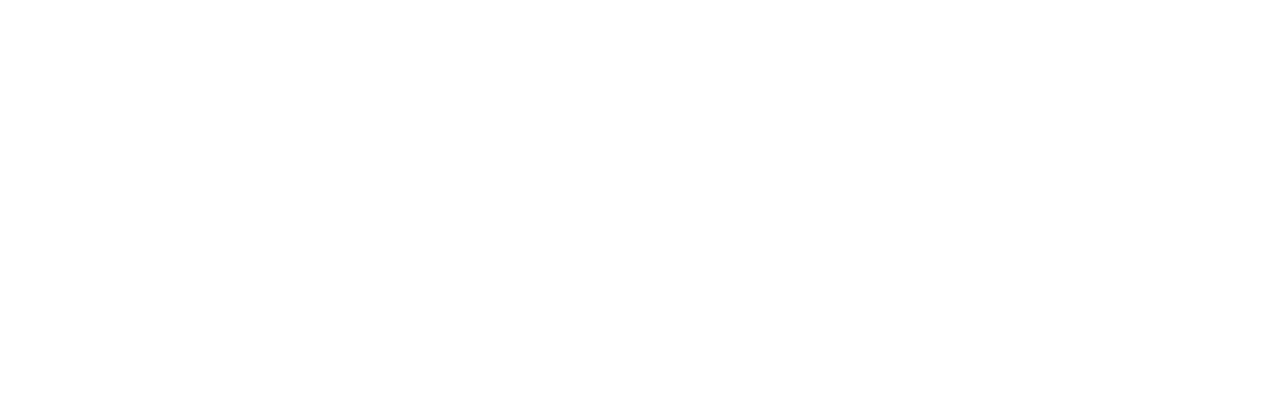
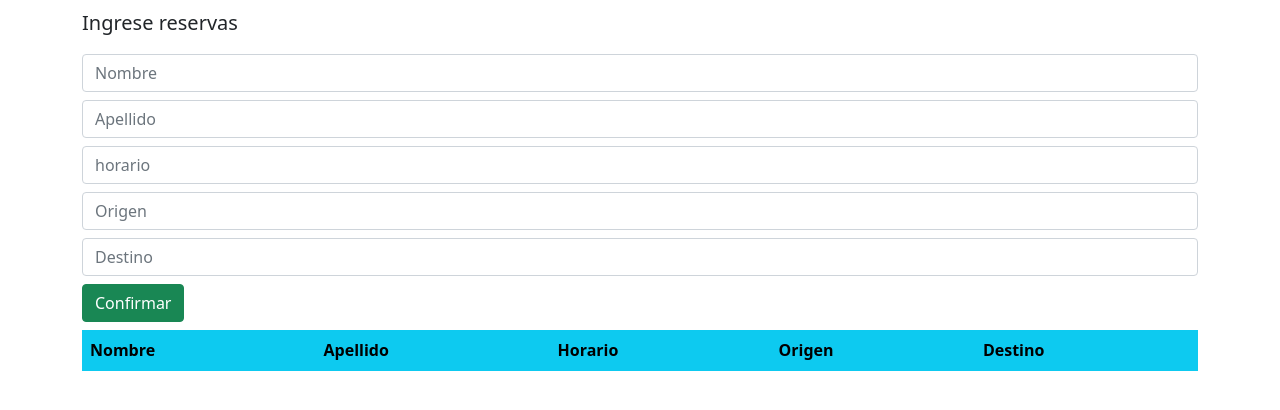
Before and after one commit to Marce882/2da-entrega, a plain HTML site: page index.html in a window 1280 px wide. Drawn offline with nearby package versions, Linux system fonts and the light colour scheme.

Commit message:
3rd commit

```diff
--- a/index.html
+++ b/index.html
@@ -5,8 +5,38 @@
     <meta http-equiv="X-UA-Compatible" content="IE=edge">
     <meta name="viewport" content="width=device-width, initial-scale=1.0">
     <title>Document</title>
+    <link href="https://cdn.jsdelivr.net/npm/bootstrap@5.1.3/dist/css/bootstrap.min.css" rel="stylesheet" integrity="sha384-1BmE4kWBq78iYhFldvKuhfTAU6auU8tT94WrHftjDbrCEXSU1oBoqyl2QvZ6jIW3" crossorigin="anonymous">
+    <link rel="stylesheet" href="style.css">
 </head>
 <body>
+    <div class="container py-2">
+        <p class="lead">Ingrese reservas</p>
+        <form>
+            <input type="text" id="nombre" placeholder="Nombre" class="form-control my-2">
+            <input type="text" id="apellido" placeholder="Apellido" class="form-control my-2">
+            <input type="number" id="horario" placeholder="horario" class="form-control my-2">
+            <input type="text" id="origen" placeholder="Origen" class="form-control my-2">
+            <input type="text" id="destino" placeholder="Destino" class="form-control my-2">
+            <button type="reset" onclick="reservar();" id="boton" class="btn btn-success">Confirmar</button>
+        </form>
+
+    </div>
+    <div class="container">
+        <table class="table" id="tabla">
+              <thead class="btn-info">
+                <tr>
+                    <th>Nombre</th>
+                    <th>Apellido</th>
+                    <th>Horario</th>
+                    <th>Origen</th>
+                    <th>Destino</th>
+                </tr>
+              </thead>
+
+
+        </table>
+    </div>
+
 
     <script src="main.js"></script>
 </body>
--- a/main.js
+++ b/main.js
@@ -0,0 +1,38 @@
+//let boton = document.getElementById("boton")
+//boton.onclick = reservar()
+
+
+function reservar() {
+
+    class Reserva {
+        constructor(nombre, apellido, horario, origen, destino) {
+            this.nombre = nombre;
+            this.apellido = apellido;
+            this.horario = horario;
+            this.origen = origen;
+            this.destino = destino
+
+        }
+    }
+    console.log('reservado')
+
+    let nombreRes = document.getElementById("nombre").value
+    let apellidoRes = document.getElementById("apellido").value
+    let horarioRes = document.getElementById("horario").value
+    let origenRes = document.getElementById("origen").value
+    let destinoRes = document.getElementById("destino").value
+    //console.log(nombreRes, apellidoRes, horarioRes, origenRes, destinoRes)
+
+    nuevaReserva = new Reserva(nombreRes,apellidoRes,horarioRes,origenRes,destinoRes)
+    console.log(nuevaReserva)
+    listar()
+}
+let reservasListar = []
+
+function listar(){
+    console.log('listado')
+    reservasListar.push(nuevaReserva)
+    console.log(reservasListar)
+    document.getElementById("tabla").innerHTML += '<tbody><td>'+nuevaReserva.nombre+'</td><td>'+nuevaReserva.apellido'</td><td>'22 hs'</td><td>'Cañuelas'</td><td>'Cap Fed'</td></tbody>'
+
+}
```
Also changed, not shown: style.css (added).
